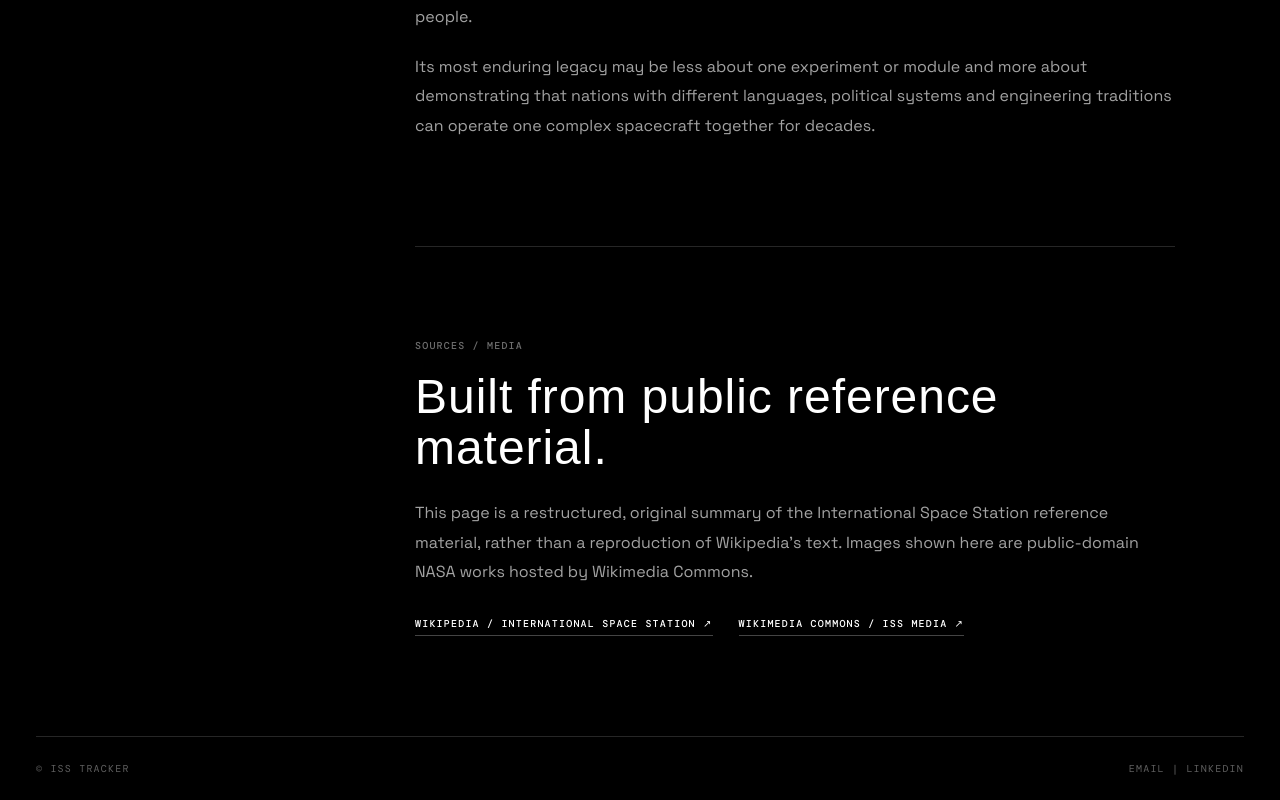
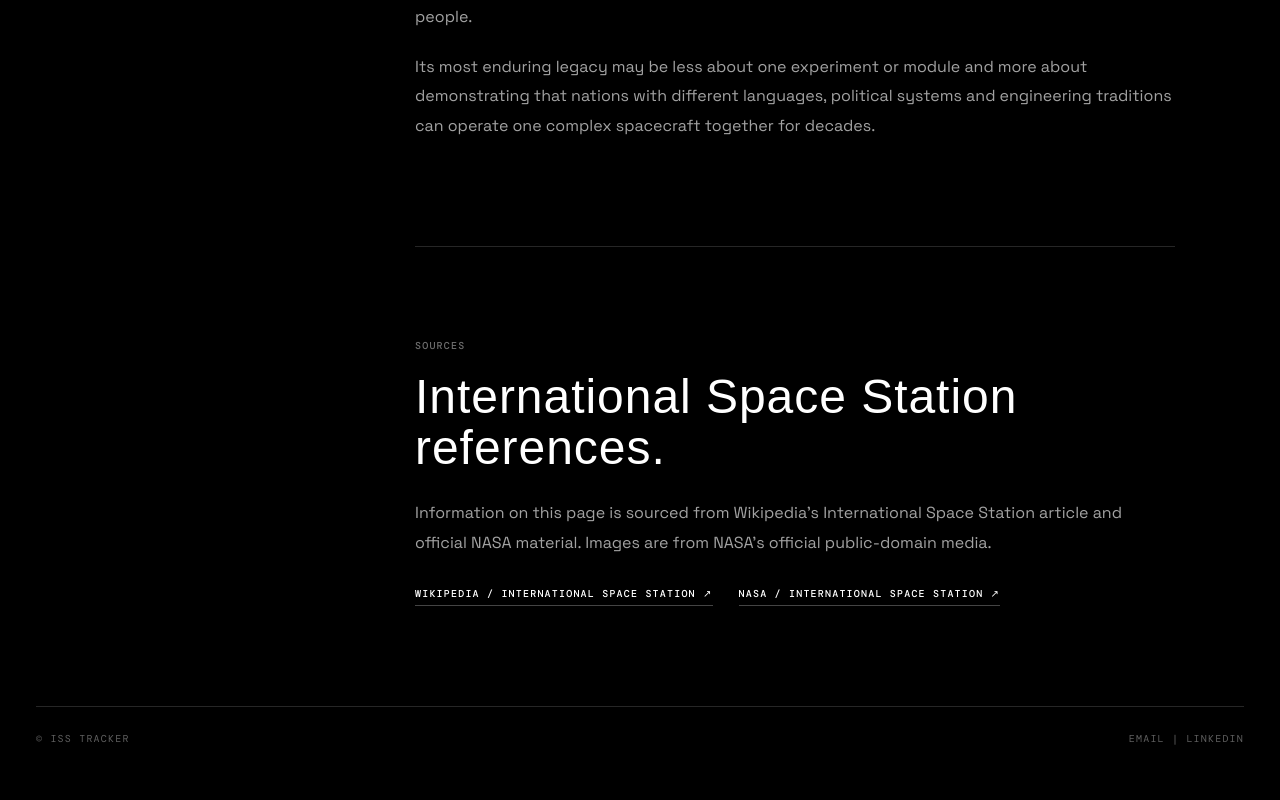
Before and after one commit to AnjaniBeesu/space, a Next.js app: page /more-about-iss in a window 1280 px wide. Shown: the part 9439-10239 px from the top of the page. After the commit the page ends 10209 px from the top, so only its background shows below. Built offline with nearby package versions, Linux system fonts and the light colour scheme.

Commit message:
simplify ISS page source attribution

```diff
--- a/app/more-about-iss/page.tsx
+++ b/app/more-about-iss/page.tsx
@@ -26,7 +26,7 @@ export default function MoreAboutISS() {
     <figure className="iss-feature-image"><img src="https://commons.wikimedia.org/wiki/Special:FilePath/ISS%20March%202009.jpg" alt="The International Space Station photographed from Space Shuttle Discovery" /><figcaption>THE INTERNATIONAL SPACE STATION / PHOTOGRAPHED DURING STS-119 · NASA / PUBLIC DOMAIN</figcaption></figure>
     <div className="iss-layout"><aside className="iss-index"><div className="index-title">INDEX</div>{sections.map(s=><a key={s.id} href={`#${s.id}`}>{s.title}</a>)}</aside><article className="iss-content">
       {sections.map((s,index)=><section className="iss-section" id={s.id} key={s.id}><div className="section-number">{s.title}</div><h2>{s.heading}</h2>{s.text.map(p=><p key={p}>{p}</p>)}{index===5&&<figure className="iss-diagram"><img src="https://commons.wikimedia.org/wiki/Special:FilePath/Iss-blowout-updated-view-2023-300.png" alt="Exploded diagram showing the elements of the International Space Station"/><figcaption>ISS CONFIGURATION / STATION ELEMENTS · NASA / PUBLIC DOMAIN</figcaption></figure>}</section>)}
-      <section className="iss-sources"><div className="section-number">SOURCES / MEDIA</div><h2>Built from public reference material.</h2><p>This page is a restructured, original summary of the International Space Station reference material, rather than a reproduction of Wikipedia's text. Images shown here are public-domain NASA works hosted by Wikimedia Commons.</p><div className="source-links"><a href="https://en.wikipedia.org/wiki/International_Space_Station" target="_blank" rel="noreferrer">WIKIPEDIA / INTERNATIONAL SPACE STATION ↗</a><a href="https://commons.wikimedia.org/wiki/Category:International_Space_Station" target="_blank" rel="noreferrer">WIKIMEDIA COMMONS / ISS MEDIA ↗</a></div></section>
+      <section className="iss-sources"><div className="section-number">SOURCES</div><h2>International Space Station references.</h2><p>Information on this page is sourced from Wikipedia's International Space Station article and official NASA material. Images are from NASA's official public-domain media.</p><div className="source-links"><a href="https://en.wikipedia.org/wiki/International_Space_Station" target="_blank" rel="noreferrer">WIKIPEDIA / INTERNATIONAL SPACE STATION ↗</a><a href="https://www.nasa.gov/international-space-station/" target="_blank" rel="noreferrer">NASA / INTERNATIONAL SPACE STATION ↗</a></div></section>
     </article></div>
     <footer className="iss-info-footer"><Link href="/">© ISS TRACKER</Link><span>EMAIL | LINKEDIN</span></footer>
   </main>;
```
